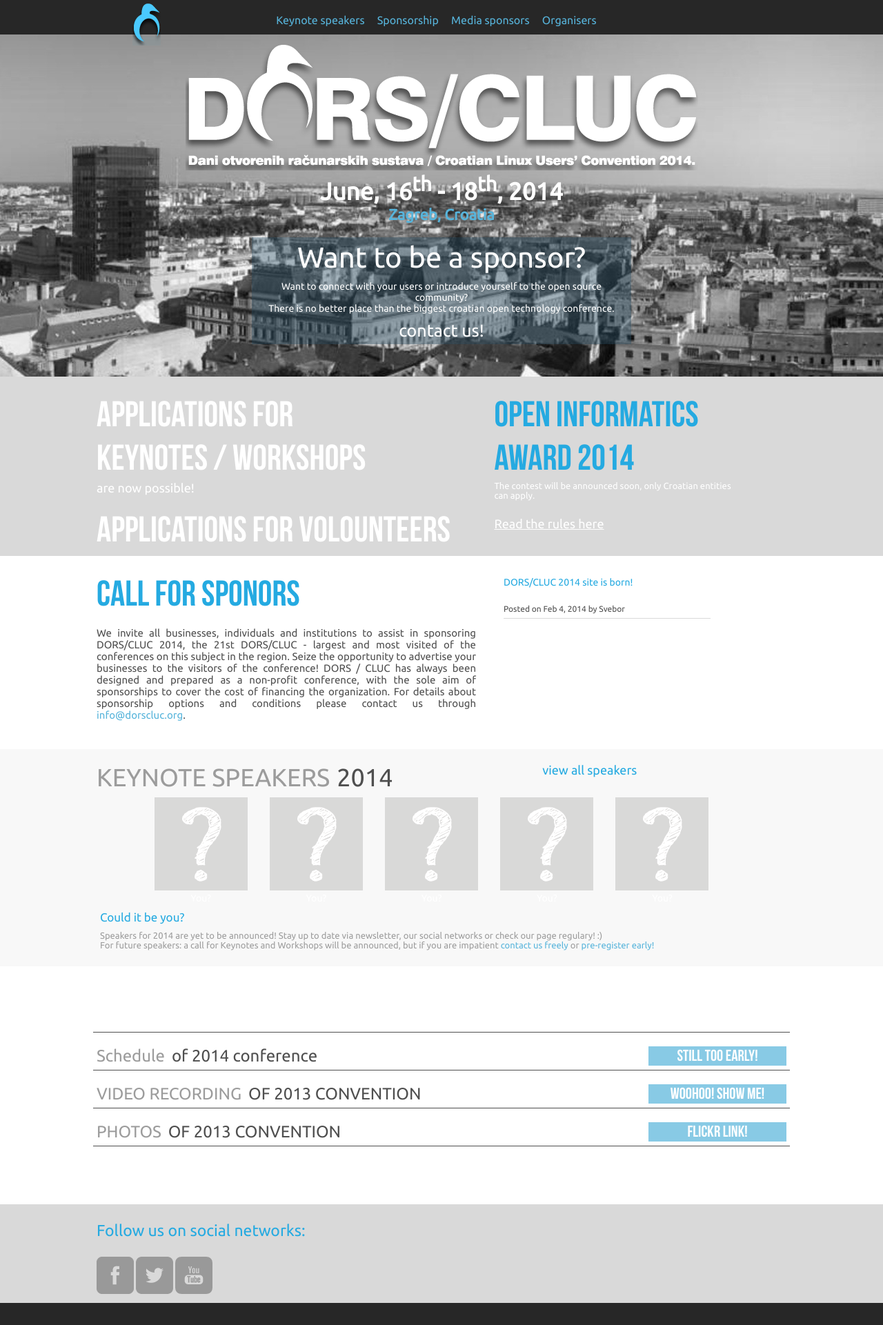
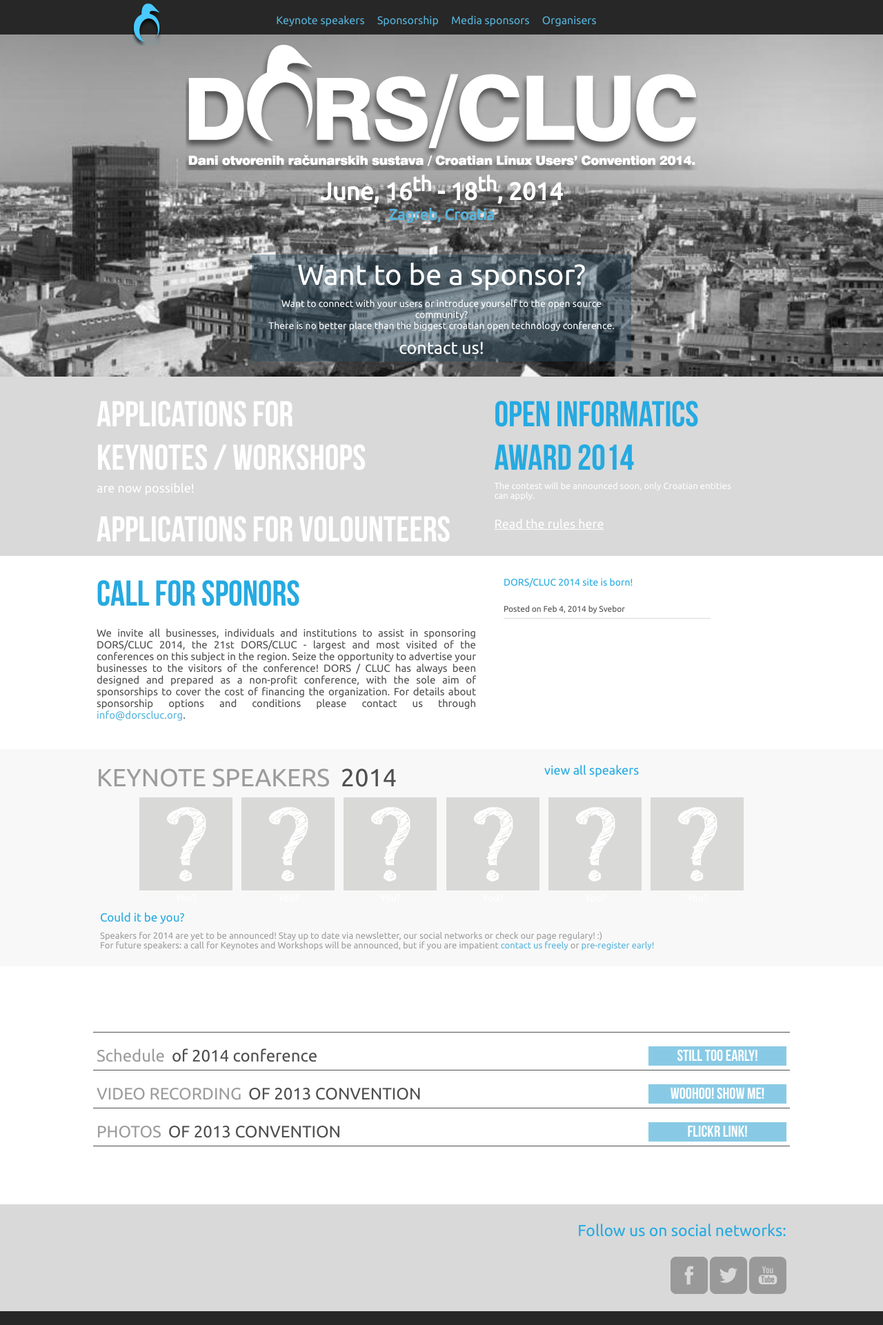
Before and after one commit to sveby/DC2014-static, a PHP site: page / in a window 1280 px wide. Shown: the top 1921 px of the page at 69% size. Run offline with PHP 8.4, Linux system fonts and the light colour scheme.

Commit message:
more beauty fixes

```diff
--- a/dors/dors.css
+++ b/dors/dors.css
@@ -79,8 +79,8 @@ p {text-align:justify; font-size:15px;}
 .main_logo .sub_date {font-size:22px; font-weight:bold;}
 .main_img{display:inline-block;max-width:100%;}
 
-.sponsor{position: relative;z-index:100; text-align: center; margin-top: 10px; margin-bottom: 10px;}
-.pos_sponsor {z-index:110; color: white; max-width: 550px; display: inline-block;}
+.sponsor{position: relative;z-index:100; text-align: center; margin-top: 35px; margin-bottom: 10px;}
+.pos_sponsor {z-index:110; color: white; max-width: 550px; display: inline-block; }
 .pos_sponsor_background {
     position: absolute;
     z-index:100;
@@ -126,7 +126,7 @@ p {text-align:justify; font-size:15px;}
 .news_s {height:15px;}
 
 .speakers{position:relative;background-color:#f8f8f8;color:#ffffff;min-height:315px;text-align:center;}
-.img_sp {display:inline-block;margin-right:29px;width:135px;height:135px;background-color:#57b4db;color:#ffffff;}
+.img_sp {display:inline-block;margin:0 5px;width:135px;height:135px;background-color:#57b4db;color:#ffffff;}
 .img_sp:hover { color: #57b4db}
 .naz_sp {display:none;width:135px;height:135px;background-color:#57b4db;}
 .img_sp:hover .img_sp1{opacity:0.4;}
@@ -138,7 +138,8 @@ p {text-align:justify; font-size:15px;}
 .sp_sch{position:relative;min-height:250px; margin-top: 90px;padding:5px; padding-bottom: 0;}
 .info3 {float: right;}
 .button {width:200px;height:28px;background-color:#57b4db;opacity:0.7;text-align:center;float:right;}
-.social{background-color:#d9d9d9;min-height:130px;padding:5px;}
+.social {background-color:#d9d9d9;min-height:145px;padding:5px;text-align:right;}
+.social a {border:0px none}
 .pb5:after {
     content: ' ';
     display: block;
@@ -171,3 +172,4 @@ p {text-align:justify; font-size:15px;}
 .copy1 {width:60%;font-size:12px;}
 .copy2 {width:30%;font-size:14px;}
 }
+.ui-front, .ui-dialog { z-index:300 !important; }
--- a/dors/index.html
+++ b/dors/index.html
@@ -235,15 +235,19 @@
 <div class="speakers">
     <div class="sub_panel">
     <div class="info info1 bn f36 ib">
-        <div class="ib lg" id="kn">KEYNOTE SPEAKERS</div><div class="ib dg p10">2014</div>
+        <div class="ib lg" id="kn">KEYNOTE SPEAKERS</div>
+        <div class="ib dg p10">2014</div>
     </div>
-    <div class="info info2 ib"><div class="f18 b t_a_r">view all speakers</div></div>
+    <div class="info info2 ib">
+        <div class="f18 b t_a_r">view all speakers</div>
+    </div>
     <div class="sub_panel ib">
-    <div class="img_sp"><img class="img_sp1" src="speakers/unk.gif">You?</div>
-    <div class="img_sp"><img class="img_sp1" src="speakers/unk.gif">You?</div>
-    <div class="img_sp"><img class="img_sp1" src="speakers/unk.gif">You?</div>
-    <div class="img_sp"><img class="img_sp1" src="speakers/unk.gif">You?</div>
-    <div class="img_sp"><img class="img_sp1" src="speakers/unk.gif">You?</div>
+        <div class="img_sp"><img class="img_sp1" src="speakers/unk.gif">You?</div>
+        <div class="img_sp"><img class="img_sp1" src="speakers/unk.gif">You?</div>
+        <div class="img_sp"><img class="img_sp1" src="speakers/unk.gif">You?</div>
+        <div class="img_sp"><img class="img_sp1" src="speakers/unk.gif">You?</div>
+        <div class="img_sp"><img class="img_sp1" src="speakers/unk.gif">You?</div>
+        <div class="img_sp"><img class="img_sp1" src="speakers/unk.gif">You?</div>
     </div>
     <div class="sub_panel t_a_l f17 b p52 pt8">Could it be you?</div>
     <div class="sub_panel t_a_l f13 lg pt8">Speakers for 2014 are yet to be announced! Stay up to date via newsletter, our social networks or check our page regulary! :) <br>
```
